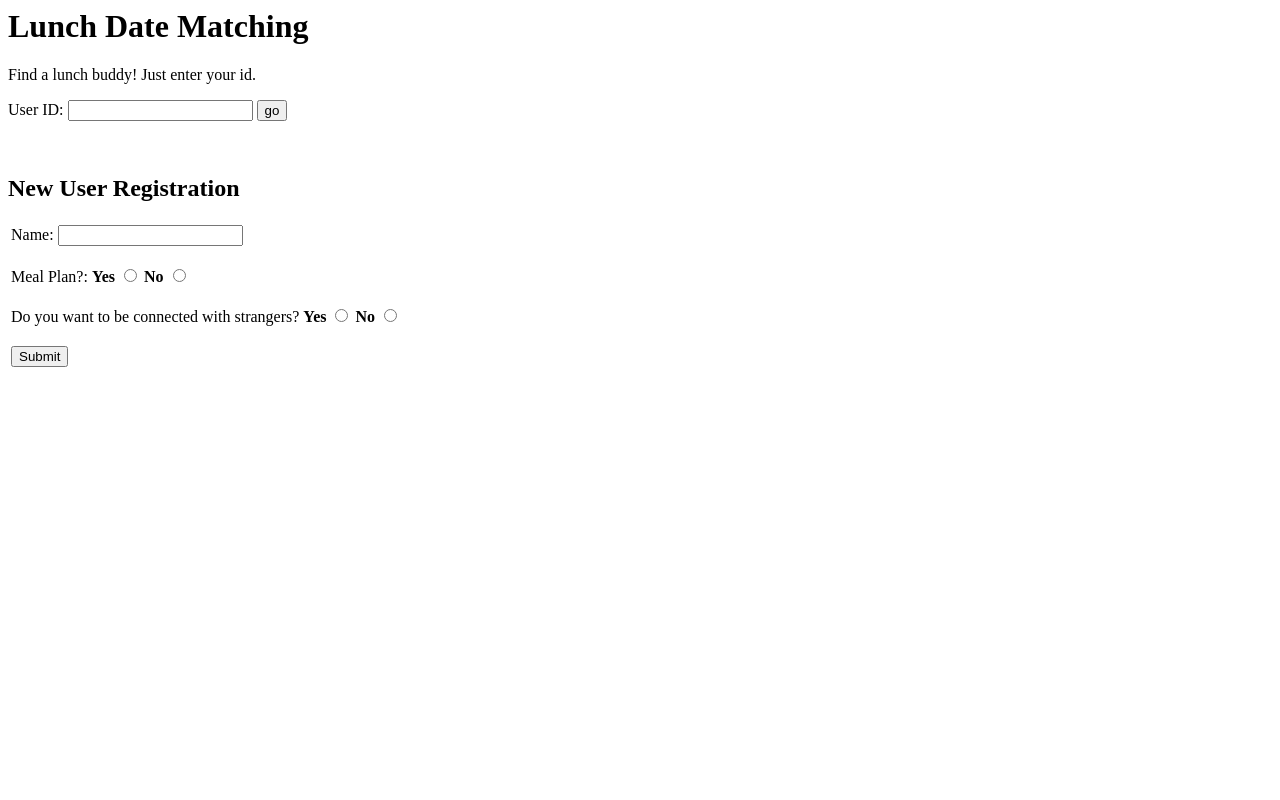
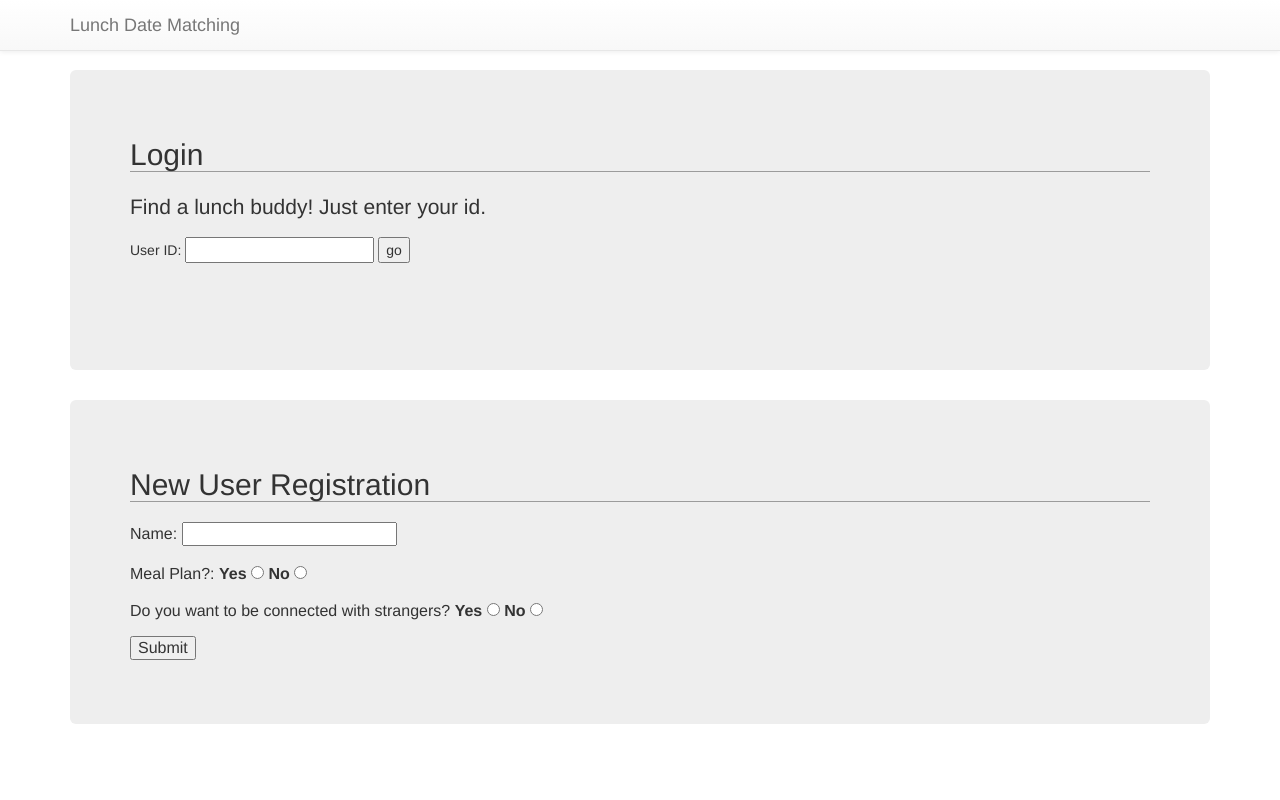
Before and after one commit to jacobalter/Lunch-Date-Matching, a Django app: page / in a window 1280 px wide. Run offline with Django 3.2, Linux system fonts and the light colour scheme; some libraries are stand-ins or nearby versions.

Commit message:
index page updated with bootstrap and css

```diff
--- /dev/null
+++ b/lunchdate/matchingApp/static/css/matchingApp.css
@@ -0,0 +1,7 @@
+body {
+  padding-top: 70px;
+}
+h2 {
+    border-bottom: 1px solid #9b9b9b;
+    margin-bottom: 20px;
+}
--- a/lunchdate/matchingApp/templates/index.html
+++ b/lunchdate/matchingApp/templates/index.html
@@ -1,12 +1,36 @@
+{% load staticfiles %}
 <html>
 
 <head>
     <title></title>
+    <!-- Latest compiled and minified CSS -->
+    <link rel="stylesheet" href="https://maxcdn.bootstrapcdn.com/bootstrap/3.3.7/css/bootstrap.min.css" integrity="sha384-BVYiiSIFeK1dGmJRAkycuHAHRg32OmUcww7on3RYdg4Va+PmSTsz/K68vbdEjh4u" crossorigin="anonymous">
+    <!-- Optional theme -->
+    <link rel="stylesheet" href="https://maxcdn.bootstrapcdn.com/bootstrap/3.3.7/css/bootstrap-theme.min.css" integrity="sha384-rHyoN1iRsVXV4nD0JutlnGaslCJuC7uwjduW9SVrLvRYooPp2bWYgmgJQIXwl/Sp" crossorigin="anonymous">
+    <link rel="stylesheet" href="{% static 'css/matchingApp.css' %}">
 </head>
 
 <body>
-    <h1>
-            Lunch Date Matching</h1>
+    <!-- Fixed navbar -->
+    <nav class="navbar navbar-default navbar-fixed-top">
+        <div class="container">
+            <div class="navbar-header">
+                <button type="button" class="navbar-toggle collapsed" data-toggle="collapse" data-target="#navbar" aria-expanded="false" aria-controls="navbar">
+                    <span class="sr-only">Toggle navigation</span>
+                    <span class="icon-bar"></span>
+                    <span class="icon-bar"></span>
+                    <span class="icon-bar"></span>
+                </button>
+                <a class="navbar-brand" href="#">Lunch Date Matching</a>
+            </div>
+            <div id="navbar" class="navbar-collapse collapse">
+                <ul class="nav navbar-nav">
+            </div>
+        </div>
+    </nav>
+    <div class="container">
+        <div class="jumbotron">
+        <h2> Login </h2>
             <p>
                 Find a lunch buddy! Just enter your id.</p>
             <script>
@@ -22,58 +46,74 @@
                 <input type="submit" value="go" />&nbsp;</form>
             <p>
                 &nbsp;</p>
+        </div>
+    </div>
+    <div class="container">
+        <div class="jumbotron">
             <h2>
             New User Registration</h2>
-    <table >
+            <table>
                 <tr>
-				<td><form>
+                    <td>
+                        <form>
                             Name:
-					<input id="name" name="name" type="text" value = ""/ required>
-				</form> </td>
+                            <input id="name" name="name" type="text" value="" / required>
+                        </form>
+                    </td>
                 </tr>
                 <tr>
-				<td><form required>
+                    <td>
+                        <form required>
                             Meal Plan?:
                             <b>Yes</b>
                             <input id="mealplanY" name="mealplan" type="radio" />
                             <b>No</b>
-					<input id="mealplanN" name="mealplan" type="radio"/></td>
-				</form> </td>
+                            <input id="mealplanN" name="mealplan" type="radio" />
+                    </td>
+                    </form>
+                    </td>
                 </tr>
                 <tr>
-				<td><form required>
+                    <td>
+                        <form required>
                             Do you want to be connected with strangers?
                             <b>Yes</b>
                             <input id="strangersY" name="strangers" type="radio" />
                             <b>No</b>
-					<input id="strangersN" name="strangers" type="radio"/></td>
-				</form> </td>
-				<tr><td><form onSubmit = "return newUser()"><input type="submit" value="Submit"/></form></td></tr>
+                            <input id="strangersN" name="strangers" type="radio" />
+                    </td>
+                    </form>
+                    </td>
+                    <tr>
+                        <td>
+                            <form onSubmit="return newUser()">
+                                <input type="submit" value="Submit" />
+                            </form>
+                        </td>
+                    </tr>
                 </tr>
             </table>
         </div>
         <script>
         function newUser() {
-		    if (mealplanY.checked){
+            if (mealplanY.checked) {
                 mealplan = "T"
-			}
-			else if (mealplanN.checked){
+            } else if (mealplanN.checked) {
                 mealplan = "F"
-			}
-			else mealplan = "N"
+            } else mealplan = "N"
 
-			if (strangersY.checked){
+            if (strangersY.checked) {
                 strangers = "T"
-			}
-			else if (strangersN.checked){
+            } else if (strangersN.checked) {
                 strangers = "F"
-			}
-			else strangers = "N"
-			var url = "http://127.0.0.1:8000/" +  "newuser/" + document.getElementById("name").value + "/" + mealplan + "/" + strangers + "/";
+            } else strangers = "N"
+            var url = "http://127.0.0.1:8000/" + "newuser/" + document.getElementById("name").value + "/" + mealplan + "/" + strangers + "/";
             location.href = url;
             return false;
         }
         </script>
+    </div>
+    </div>
 </body>
 
 </html>
```
Lines whose indentation alone changed are shown as unchanged.
